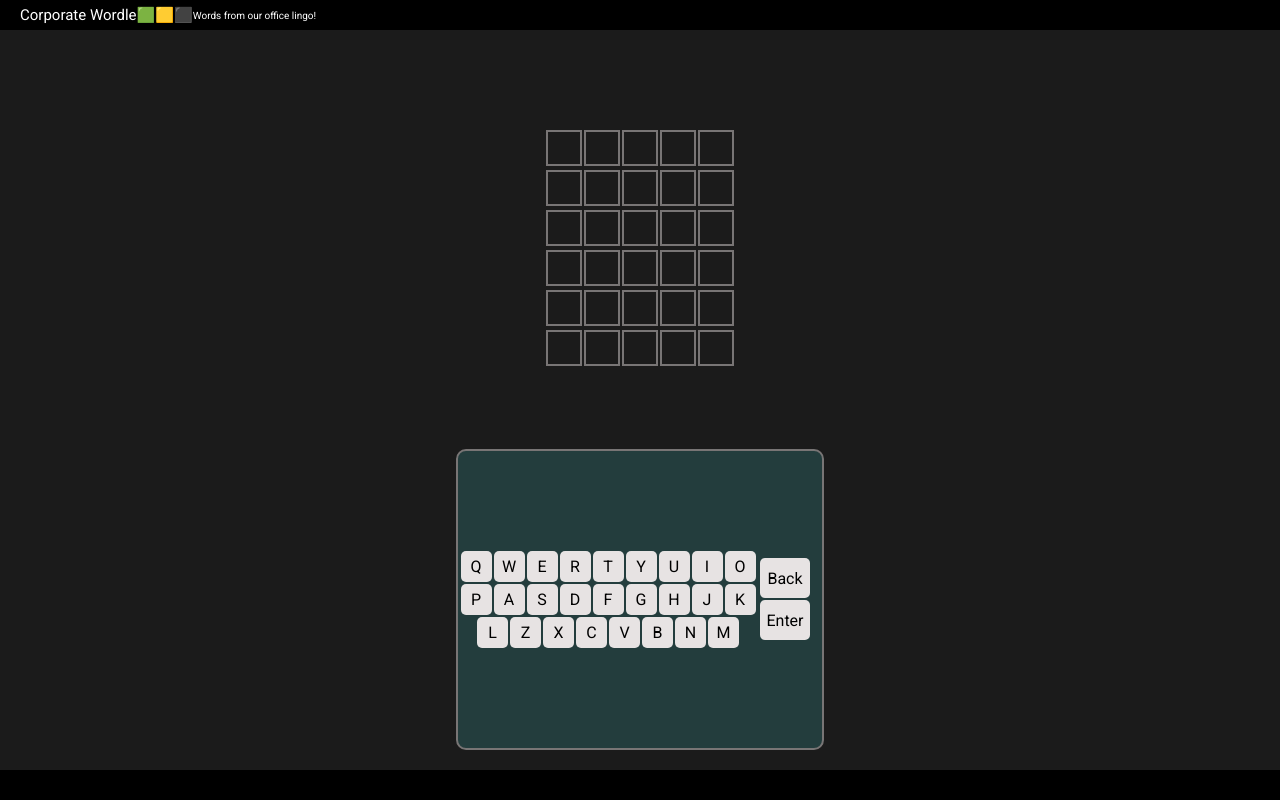
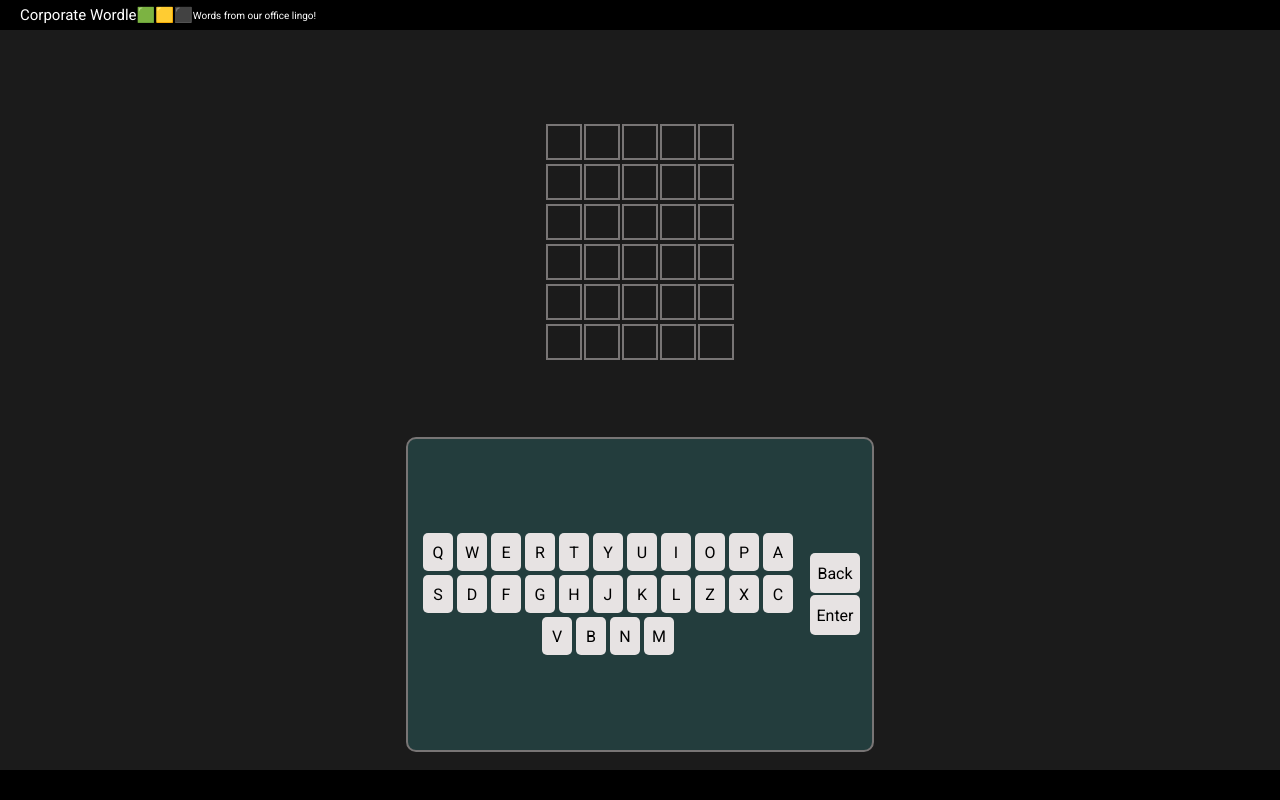
Before and after one commit to NorthernSantan/wordle, a plain HTML site: page index.html in a window 1280 px wide. Drawn offline with Linux system fonts and the light colour scheme.

Commit message:
Add files via upload

```diff
--- a/styles.css
+++ b/styles.css
@@ -126,10 +126,9 @@ section#canvas {
     display: flex;
     flex-direction: row;
     flex-wrap: wrap;
-    width: 300px;
+    max-width: 400px;
     justify-content: center;
     align-items: center;
-    /* margin: 10px; */
 }
 
 #special-keys {
@@ -137,13 +136,13 @@ section#canvas {
 }
 
 .keypad-key {
-    height: 25px;
-    width: 25px;
+    height: 2rem;
+    width: 1.5rem;
     background: #e7e3e3;
     color: #000;
     border-radius: 5px;
     padding: 3px;
-    margin: 1px;
+    margin: 2px;
     display: flex;
     justify-content: center;
     align-items: center;
```
